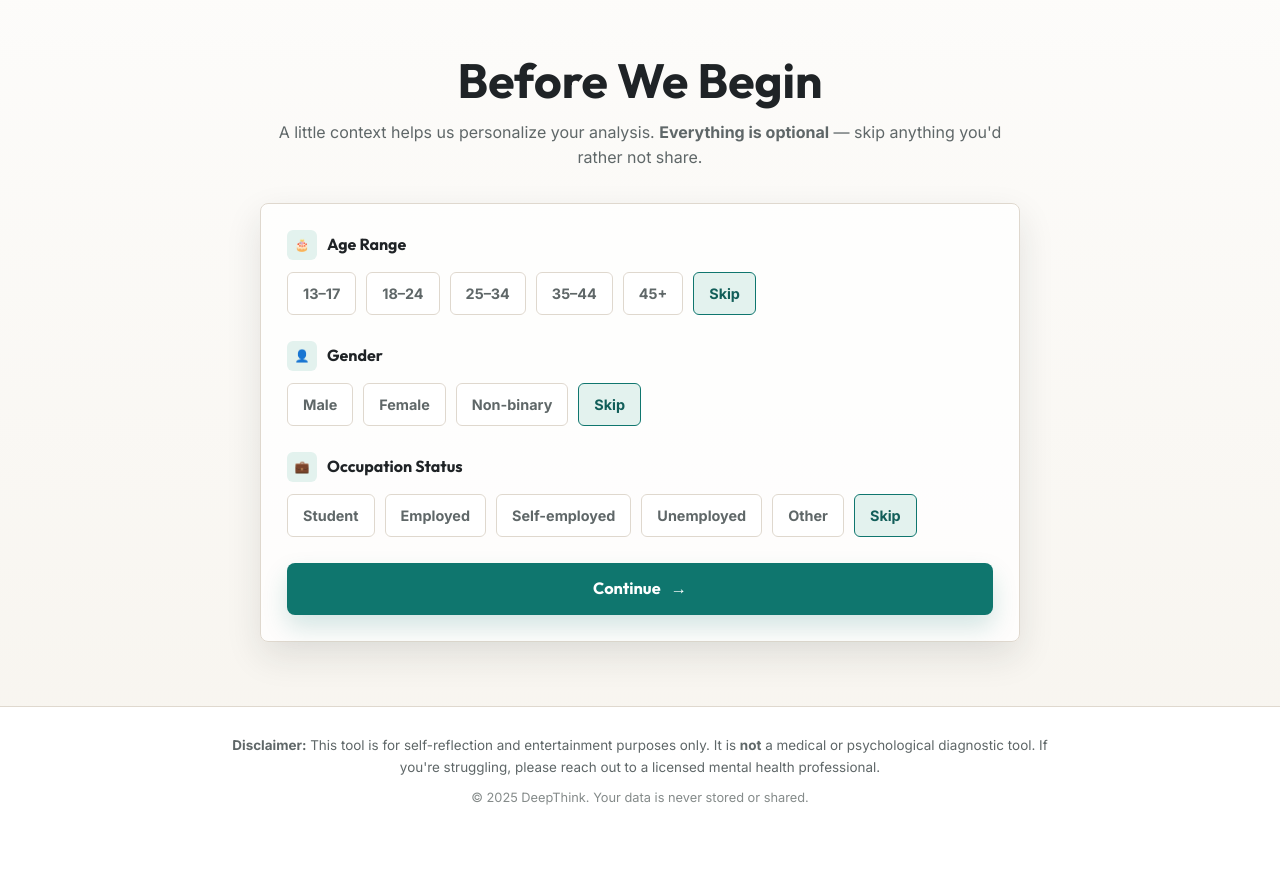
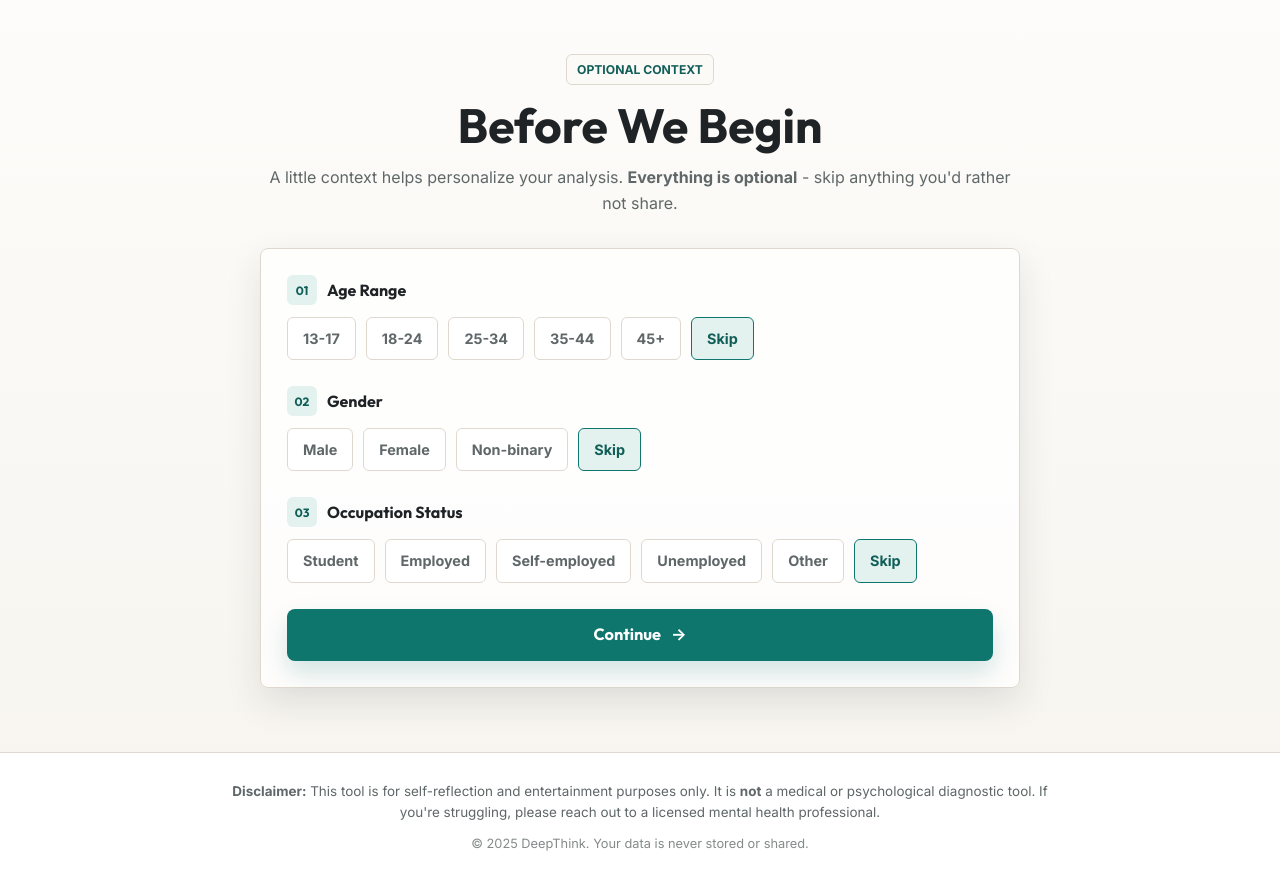
Before and after one commit to Adi-Saha-07/DeepThink-Gen2, a Flask app: page /pretest in a window 1280 px wide. Shown: the part 69-951 px from the top of the page. Before the commit the page ends 874 px from the top, so only its background shows below. Run offline with Flask 3, Linux system fonts and the light colour scheme.

Commit message:
Update titles and labels in pretest form

```diff
--- a/templates/pretest_form.html
+++ b/templates/pretest_form.html
@@ -1,38 +1,38 @@
 {% extends "base.html" %}
 
-{% block title %}DeepThink — Tell Us About Yourself{% endblock %}
+{% block title %}DeepThink - Tell Us About Yourself{% endblock %}
 
 {% block content %}
 <section class="form-page fade-in">
     <div class="container container-narrow">
         <div class="form-header">
+            <div class="eyebrow">Optional context</div>
             <h1>Before We Begin</h1>
-            <p class="form-subtitle">A little context helps us personalize your analysis.
-            <strong>Everything is optional</strong> — skip anything you'd rather not share.</p>
+            <p class="form-subtitle">A little context helps personalize your analysis.
+            <strong>Everything is optional</strong> - skip anything you'd rather not share.</p>
         </div>
 
         <form method="POST" action="{{ url_for('pretest') }}" class="pretest-form" id="pretest-form">
-            <!-- Age Range -->
             <div class="form-group">
                 <label class="form-label" for="age_range">
-                    <span class="label-icon">🎂</span> Age Range
+                    <span class="label-icon">01</span> Age Range
                 </label>
                 <div class="radio-group" role="radiogroup" aria-label="Age range">
                     <label class="radio-card">
                         <input type="radio" name="age_range" value="13-17">
-                        <span class="radio-display">13–17</span>
+                        <span class="radio-display">13-17</span>
                     </label>
                     <label class="radio-card">
                         <input type="radio" name="age_range" value="18-24">
-                        <span class="radio-display">18–24</span>
+                        <span class="radio-display">18-24</span>
                     </label>
                     <label class="radio-card">
                         <input type="radio" name="age_range" value="25-34">
-                        <span class="radio-display">25–34</span>
+                        <span class="radio-display">25-34</span>
                     </label>
                     <label class="radio-card">
                         <input type="radio" name="age_range" value="35-44">
-                        <span class="radio-display">35–44</span>
+                        <span class="radio-display">35-44</span>
                     </label>
                     <label class="radio-card">
                         <input type="radio" name="age_range" value="45+">
@@ -45,10 +45,9 @@
                 </div>
             </div>
 
-            <!-- Gender -->
             <div class="form-group">
                 <label class="form-label" for="gender">
-                    <span class="label-icon">👤</span> Gender
+                    <span class="label-icon">02</span> Gender
                 </label>
                 <div class="radio-group" role="radiogroup" aria-label="Gender">
                     <label class="radio-card">
@@ -70,10 +69,9 @@
                 </div>
             </div>
 
-            <!-- Occupation -->
             <div class="form-group">
                 <label class="form-label" for="occupation">
-                    <span class="label-icon">💼</span> Occupation Status
+                    <span class="label-icon">03</span> Occupation Status
                 </label>
                 <div class="radio-group" role="radiogroup" aria-label="Occupation status">
                     <label class="radio-card">
@@ -105,7 +103,7 @@
 
             <button type="submit" class="btn btn-primary btn-large btn-full">
                 Continue
-                <span class="btn-arrow">→</span>
+                <span class="btn-arrow">-></span>
             </button>
         </form>
     </div>
```
